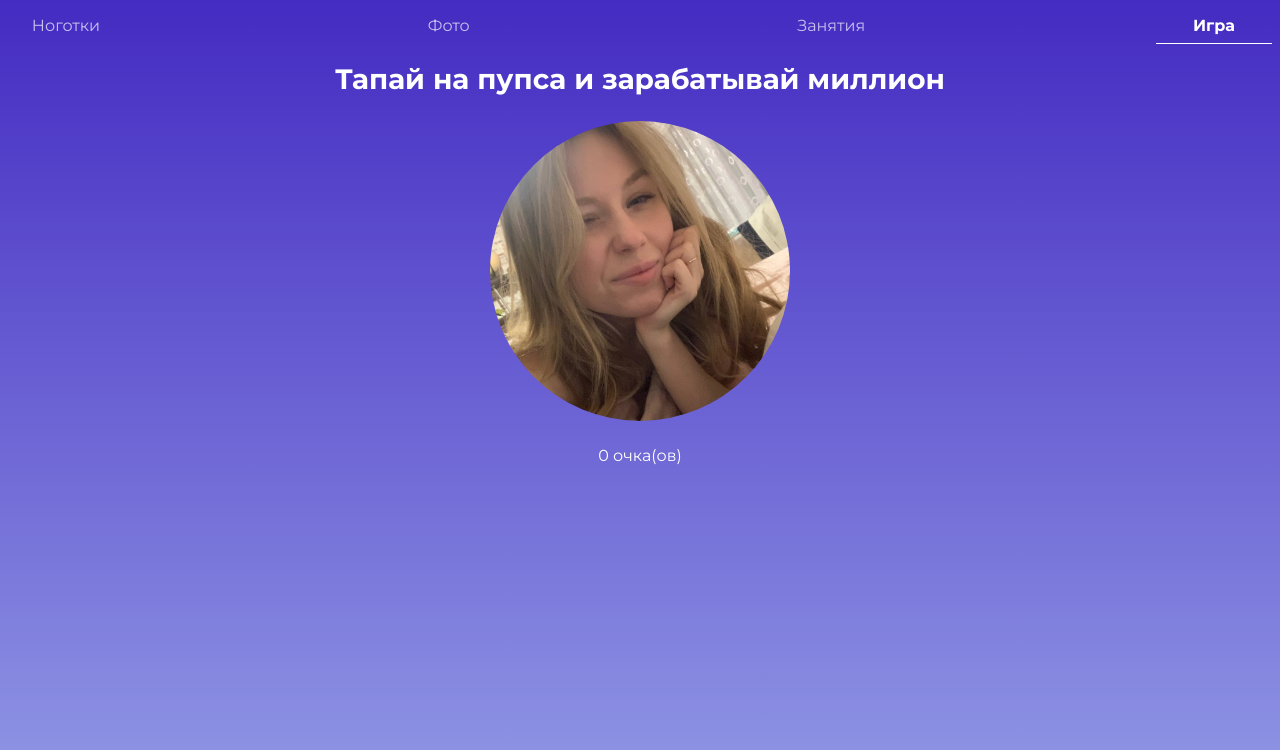
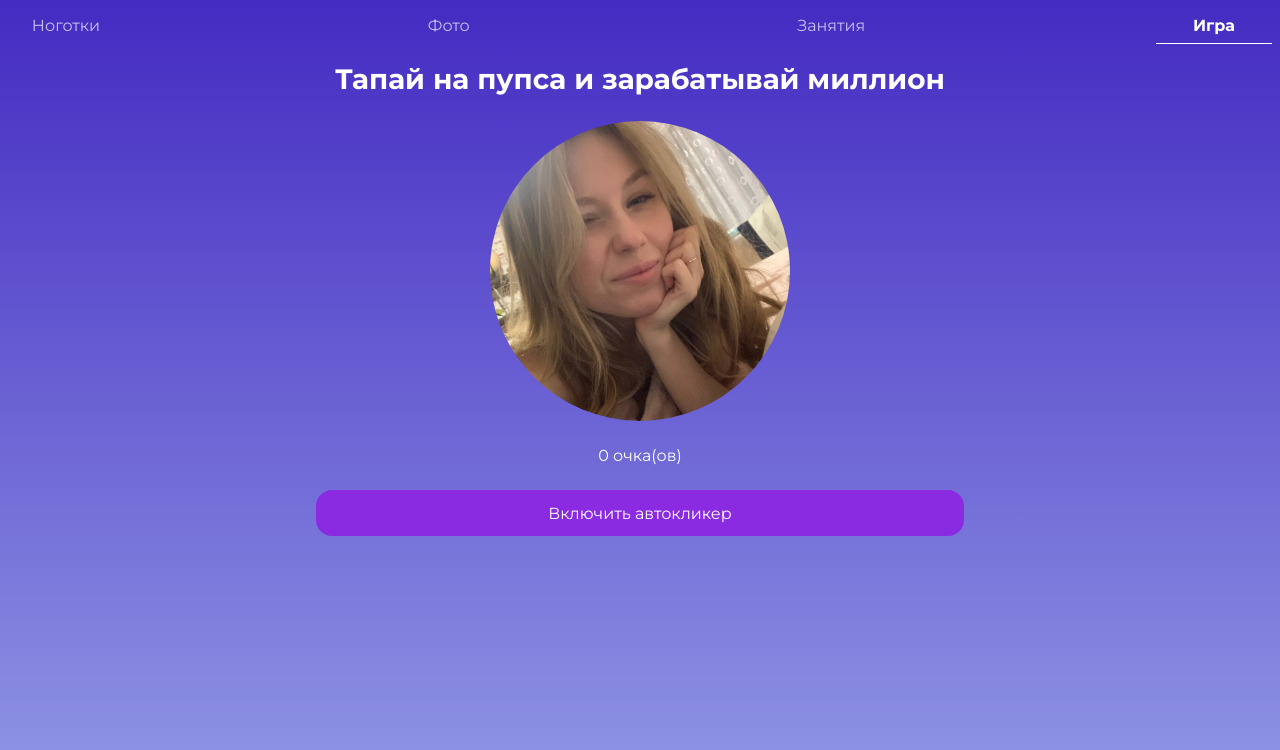
Before and after one commit to MBorkovskiy/nails-color-generator, a React (Vite) app: page /game in a window 1280 px wide. Shown: the top 750 px of the page. Built offline with nearby package versions, Linux system fonts and the light colour scheme.

Commit message:
add autockicker

```diff
--- a/src/pages/Game/Game.tsx
+++ b/src/pages/Game/Game.tsx
@@ -4,18 +4,27 @@ import "./game.css";
 export const Game = () => {
   const [counter, setCounter] = useState(0);
   const [clicked, setClicked] = useState(false);
+  const [autoClick, setAutoClick] = useState(false);
 
   const tapHandler = () => {
-    setClicked(true);
     setCounter((prev) => {
       const result = prev + 1;
       localStorage.setItem("points", `${result}`);
       return result;
     });
+  };
+
+  useEffect(() => {
     setTimeout(() => {
-      setClicked(false);
-    }, 0);
-  };
+      if (autoClick) {
+        setCounter((prev) => {
+          const result = prev + 1;
+          localStorage.setItem("points", `${result}`);
+          return result;
+        });
+      }
+    }, 200);
+  }, [counter, autoClick]);
 
   useEffect(() => {
     if (localStorage.getItem("points") !== null) {
@@ -26,12 +35,11 @@ export const Game = () => {
   return (
     <div className="game-wrapper">
       <h1>Тапай на пупса и зарабатывай миллион</h1>
-
-      <div
-        className={`tap-item ${clicked ? "clicked" : ""}`}
-        onClick={tapHandler}
-      ></div>
+      <div className="tap-item" onClick={tapHandler}></div>
       <div>{`${counter} очка(ов)`}</div>
+      <button className="switch" onClick={() => setAutoClick((prev) => !prev)}>
+        {`${autoClick ? "Выключить" : "Включить"} автокликер`}
+      </button>
     </div>
   );
 };
--- a/src/pages/Game/game.css
+++ b/src/pages/Game/game.css
@@ -13,9 +13,22 @@
   background-size: cover;
   background-position: 50% 10%;
   transform: scale(100%);
+  transition: all ease-in-out 0.1s;
 }
 
-.clicked {
-  transform: scale(95%);
-  filter: blur(4px);
+.tap-item:active {
+  transform: scale(90%);
 }
+
+.switch {
+  all: unset;
+  background-color: blueviolet;
+  display: flex;
+  align-items: center;
+  justify-content: center;
+  width: 100%;
+  height: 30px;
+  border-radius: 16px;
+  padding: 8px;
+  width: 50%;
+}
```
